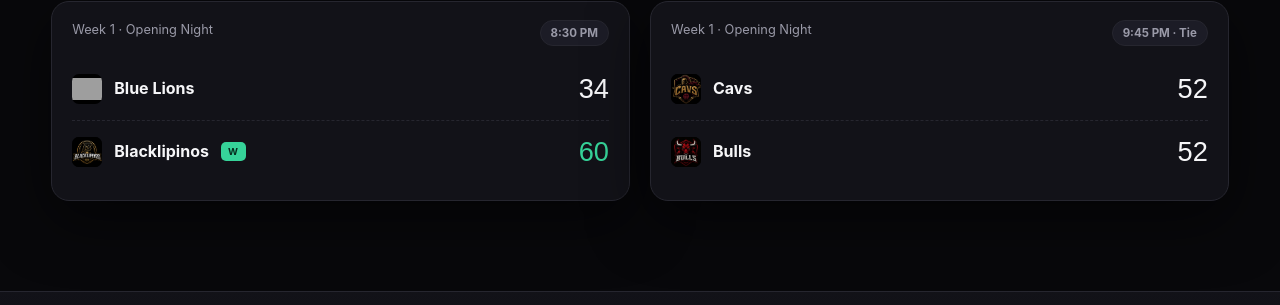
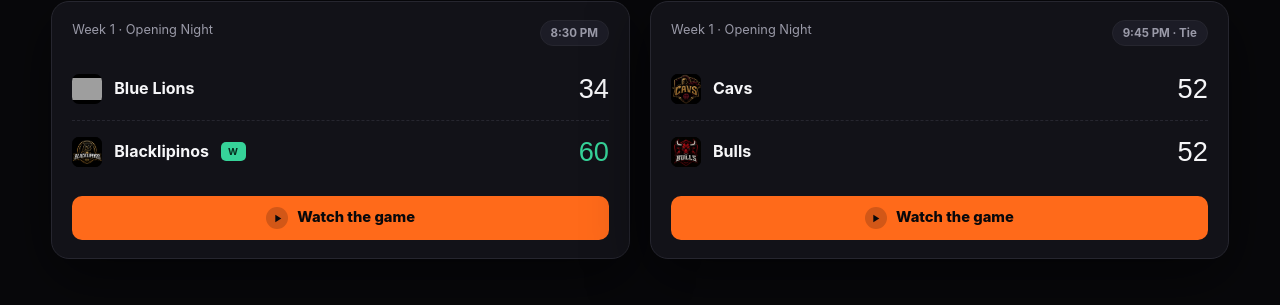
Before and after one commit to enriquejahn/613playground, a plain HTML site: page scores.html in a window 1280 px wide. Shown: the part 388-693 px from the top of the page. Drawn offline with Linux system fonts and the light colour scheme; grey boxes are pictures that could not be loaded.

Commit message:
Game film

```diff
--- a/scores.html
+++ b/scores.html
@@ -75,11 +75,13 @@
       <div class="score-meta"><span>Week 1 · Opening Night</span><span class="pill">8:30 PM</span></div>
       <div class="score-row"><span class="score-team"><img src="assets/blue-lions.png" alt="">Blue Lions</span><span class="score-pts">34</span></div>
       <div class="score-row winner"><span class="score-team"><img src="assets/blacklipinos.png" alt="">Blacklipinos</span><span class="score-pts">60</span></div>
+      <a class="watch-btn" href="https://youtu.be/o5zQ2utVJdI" target="_blank" rel="noopener"><span class="play-ic"><svg viewBox="0 0 24 24" fill="currentColor" aria-hidden="true"><path d="M8 5v14l11-7z"/></svg></span>Watch the game</a>
     </div>
     <div class="score-card reveal">
       <div class="score-meta"><span>Week 1 · Opening Night</span><span class="pill">9:45 PM · Tie</span></div>
       <div class="score-row"><span class="score-team"><img src="assets/cavs.png" alt="">Cavs</span><span class="score-pts">52</span></div>
       <div class="score-row"><span class="score-team"><img src="assets/bulls.jpg" alt="">Bulls</span><span class="score-pts">52</span></div>
+      <a class="watch-btn" href="https://youtu.be/goTXP1PhodI" target="_blank" rel="noopener"><span class="play-ic"><svg viewBox="0 0 24 24" fill="currentColor" aria-hidden="true"><path d="M8 5v14l11-7z"/></svg></span>Watch the game</a>
     </div>
   </div>
 </section>
--- a/style.css
+++ b/style.css
@@ -425,6 +425,12 @@ tbody tr:hover { background: var(--bg-3); }
 .gallery .g-item { margin:0; border-radius:14px; overflow:hidden; border:1px solid var(--line); border-top:3px solid var(--tc, var(--accent)); background:var(--bg-2); }
 .gallery .g-item img { width:100%; aspect-ratio:3/4; object-fit:cover; display:block; transition:transform .25s; cursor:zoom-in; }
 .gallery .g-item:hover img { transform:scale(1.04); }
-.gallery.teams .g-item img { aspect-ratio:4/3; }
+.gallery.teams .g-item img { aspect-ratio:auto; height:auto; }
 .gallery figcaption { padding:8px 12px; font-weight:700; font-size:.9rem; }
 .gallery figcaption span { display:block; color:var(--muted); font-weight:400; font-size:.78rem; }
+
+/* watch-game button on score cards */
+.watch-btn { display:flex; align-items:center; justify-content:center; gap:9px; margin-top:14px; padding:10px 14px; border-radius:10px; background:var(--accent); color:#08080b; font-weight:800; font-size:.92rem; text-decoration:none; transition:transform .15s, filter .15s; }
+.watch-btn:hover { transform:translateY(-1px); filter:brightness(1.08); }
+.watch-btn .play-ic { display:inline-flex; width:22px; height:22px; align-items:center; justify-content:center; border-radius:50%; background:rgba(8,8,11,.18); }
+.watch-btn .play-ic svg { width:13px; height:13px; }
```
Also changed, not shown: rosters.html (+0 -1 lines).
